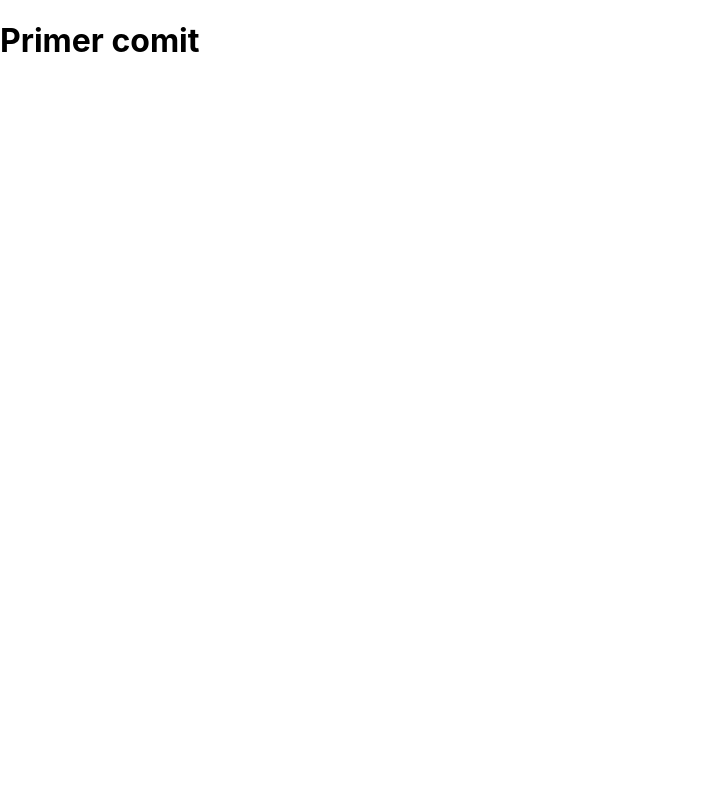
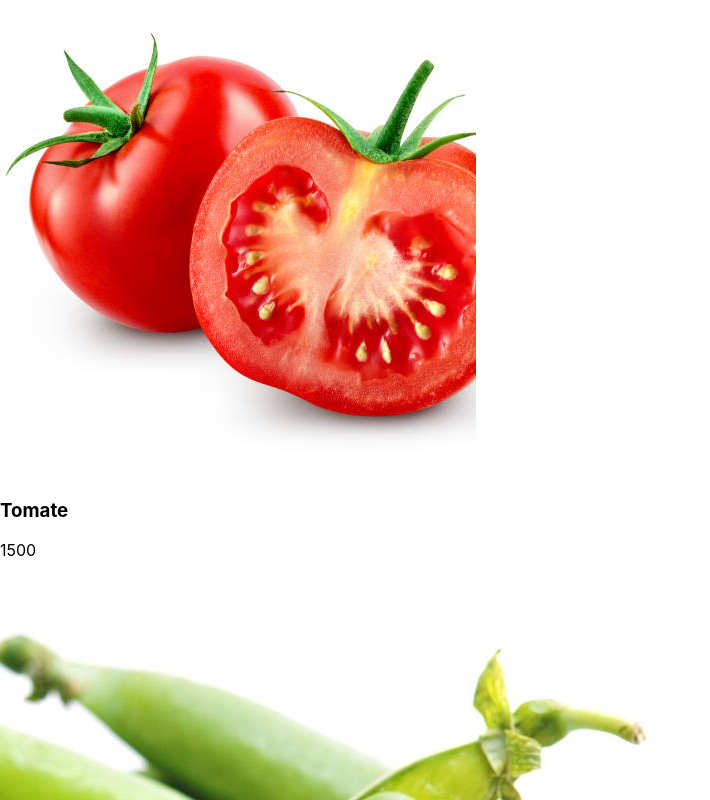
Before and after one commit to hrdax/proyecto-js, a React (Create React App) app in the folder carrito de compras react/carro-de-compras/: page / in a window 1280 px wide. Shown: the top 800 px of the page, without its empty margins (0-710 px from the left). Built offline with nearby package versions, Linux system fonts and the light colour scheme.

Commit message:
agregando componentes

```diff
--- a/carrito de compras react/carro-de-compras/src/App.js
+++ b/carrito de compras react/carro-de-compras/src/App.js
@@ -1,12 +1,21 @@
 import { Component } from 'react'
-import logo from './logo.svg'
-import './App.css'
+import Productos from './components/Productos'
 
 class App extends Component {
+  state ={
+    productos : [
+      {name: 'Tomate', price: 1500, img: '/productos/tomate.png'},
+      {name: 'Arbejas', price: 2500, img: '/productos/arbejas.png'},
+      {name: 'Lechuga', price: 500, img: '/productos/lechuga.png'},
+    ]
+  }
   render() {
     return (
       <div>
-        <h1>Primer comit</h1>
+        <Productos
+          agregarAlCarro={() => console.log('mmmm')}
+          productos={this.state.productos}
+        />
       </div>
     )
   }
```
